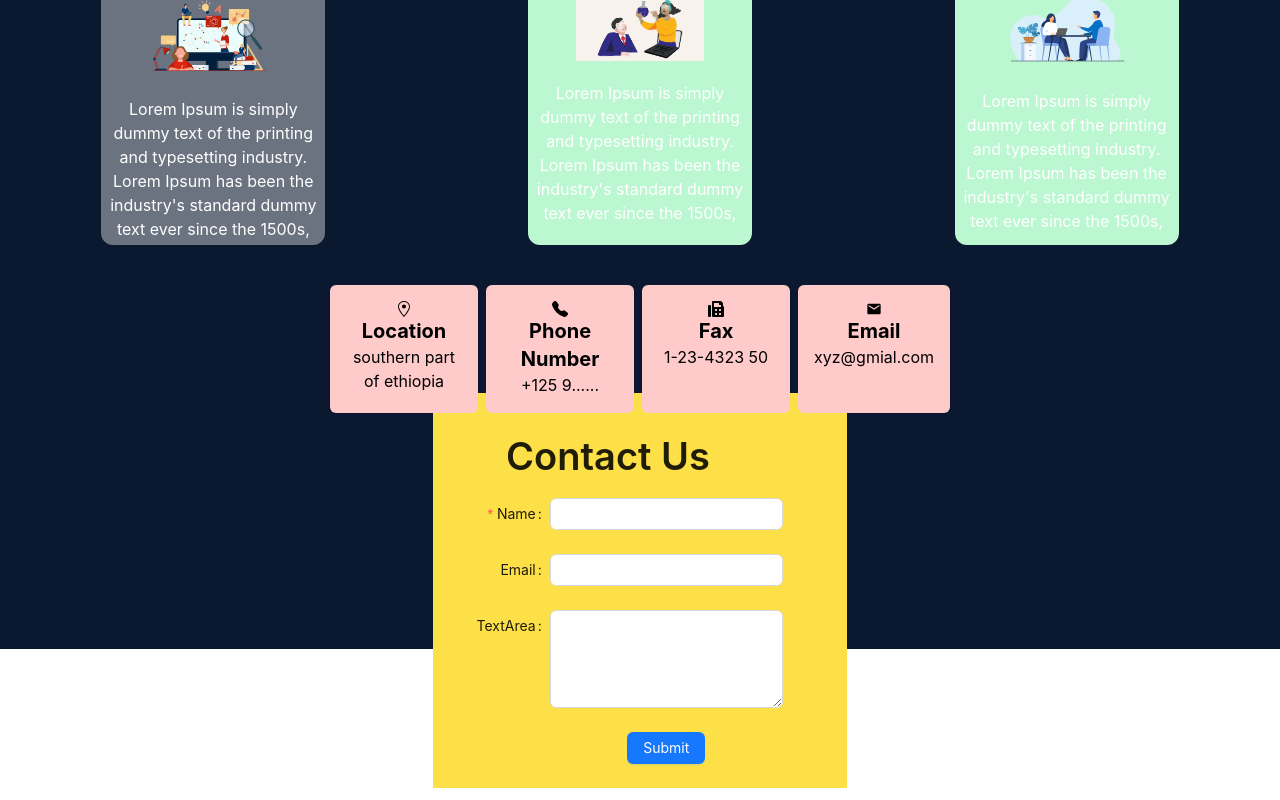
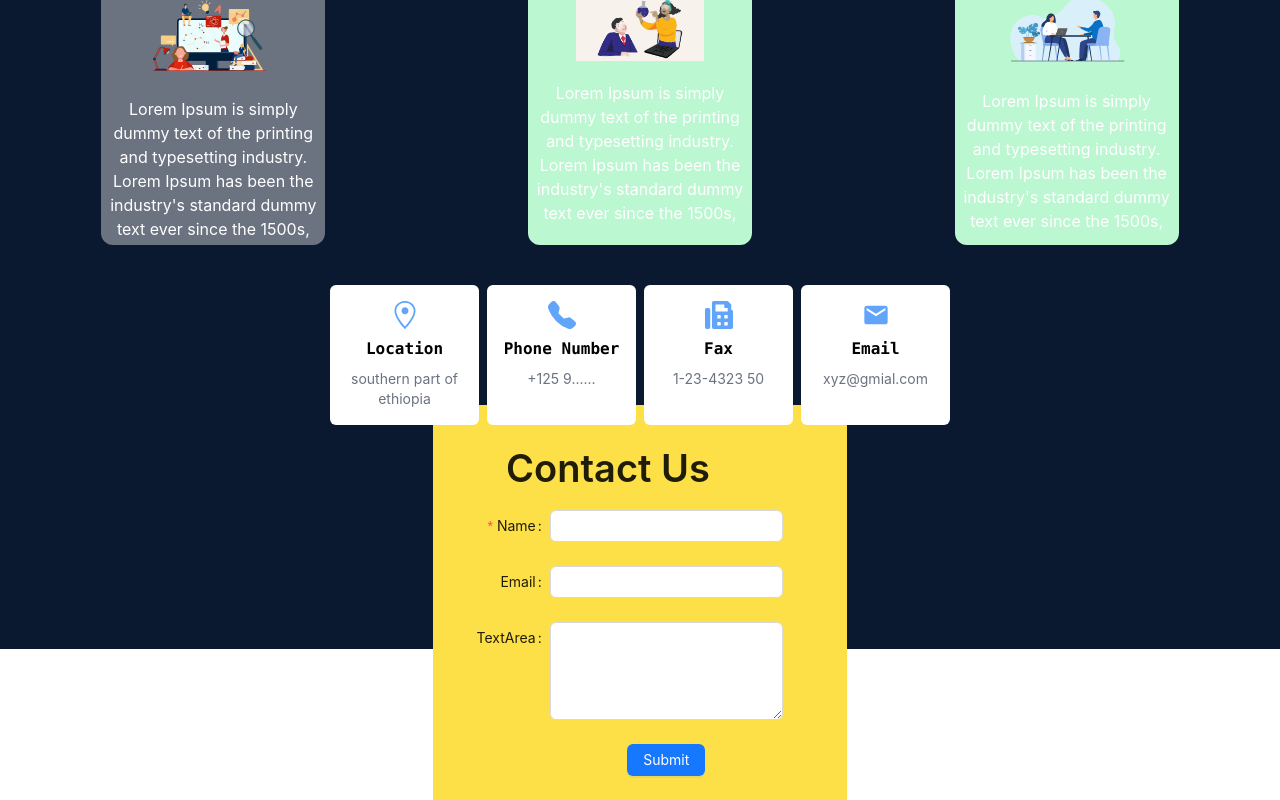
Before and after one commit to assegidasefa/Tvet-Web-site, a React (Create React App) app: page / in a window 1280 px wide. Shown: the part 887-1687 px from the top of the page. Built offline with nearby package versions, Linux system fonts and the light colour scheme; grey boxes are pictures that could not be loaded.

Commit message:
adding style to contact

```diff
--- a/src/Components/Contact/contact.js
+++ b/src/Components/Contact/contact.js
@@ -22,28 +22,28 @@ const contact = () => {
     >
 
       <div className="flex justify-between w-1/2 gap-2 mb-[-20px] z-10">
-        <div className="flex flex-col bg-red-200 items-center rounded-md p-4 w-48">
-          <GoLocation />
-          <h1 className="font-bold text-xl">Location</h1>
-          <h1>southern part of ethiopia</h1>
+        <div className="flex flex-col bg-white items-center rounded-md p-4 w-48 gap-2">
+          <GoLocation size={28} className="text-blue-400"/>
+          <h1 className="font-bold text-md font-mono">Location</h1>
+          <h1 className="text-gray-500 text-sm">southern part of ethiopia</h1>
         </div>
 
-        <div className="flex flex-col bg-red-200 items-center rounded-md p-4 w-48">
-          <BsFillTelephoneFill />
-          <h1 className="font-bold text-xl">Phone Number</h1>
-          <h1>+125 9......</h1>
+        <div className="flex flex-col bg-white items-center rounded-md p-4 w-48 gap-2">
+          <BsFillTelephoneFill size={28} className="text-blue-400"/>
+          <h1 className="font-bold text-md font-mono">Phone Number</h1>
+          <h1 className="text-gray-500 text-sm">+125 9......</h1>
         </div>
 
-        <div className="flex flex-col bg-red-200 items-center rounded-md p-4 w-48">
-          <FaFax />
-          <h1 className="font-bold text-xl">Fax</h1>
-          <h1>1-23-4323 50</h1>
+        <div className="flex flex-col bg-white items-center rounded-md p-4 w-48 gap-2">
+          <FaFax size={28} className="text-blue-400"/>
+          <h1 className="font-bold text-md font-mono">Fax</h1>
+          <h1 className="text-gray-500 text-sm">1-23-4323 50</h1>
         </div>
 
-        <div className="flex flex-col bg-red-200 items-center rounded-md p-4 w-48">
-          <MdEmail />
-          <h1 className="font-bold text-xl">Email</h1>
-          <h1>xyz@gmial.com</h1>
+        <div className="flex flex-col bg-white items-center rounded-md p-4 w-48 gap-2">
+          <MdEmail size={28} className="text-blue-400"/>
+          <h1 className="font-bold text-md font-mono">Email</h1>
+          <h1 className="text-gray-500 text-sm">xyz@gmial.com</h1>
         </div>
       </div>
       <div className="bg-yellow-300 w-1/3 pr-16 pt-10 flex justify-start items-start">
```
